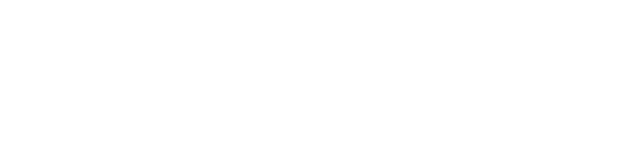
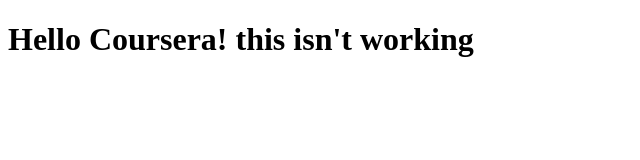
Before and after one commit to KimFrazier/coursera-test, a plain HTML site: page site/index.html in a window 1280 px wide. Shown: the whole page, without its empty margins (0-640 px from the left). Drawn offline with Linux system fonts and the light colour scheme.

Commit message:
Addition / Correction to page

```diff
--- a/site/index.html
+++ b/site/index.html
@@ -4,6 +4,6 @@
 	<title>Hello Coursera!</title>
 </head>
 <body>
-<h1><Hello Coursera!head</h1>
+<h1>Hello Coursera!  this isn't working</h1>
 </body>
 </html>
```
